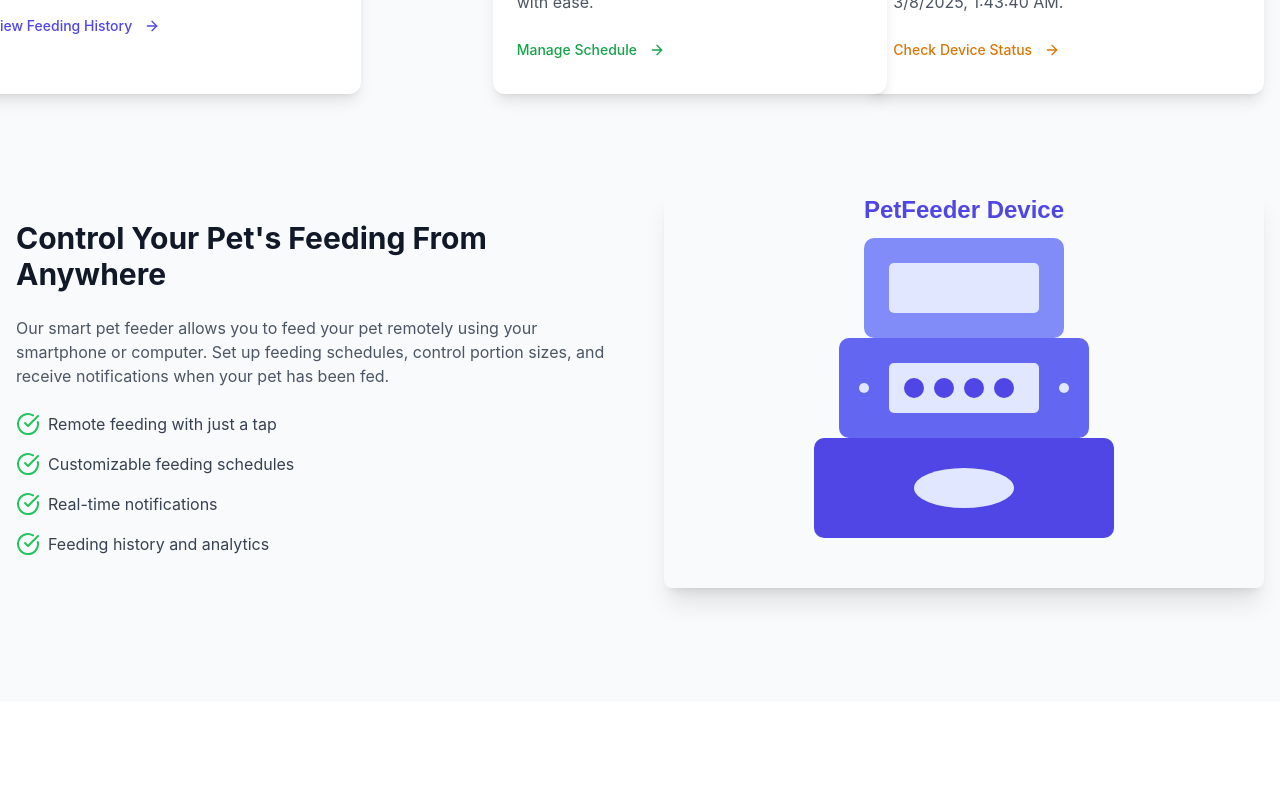
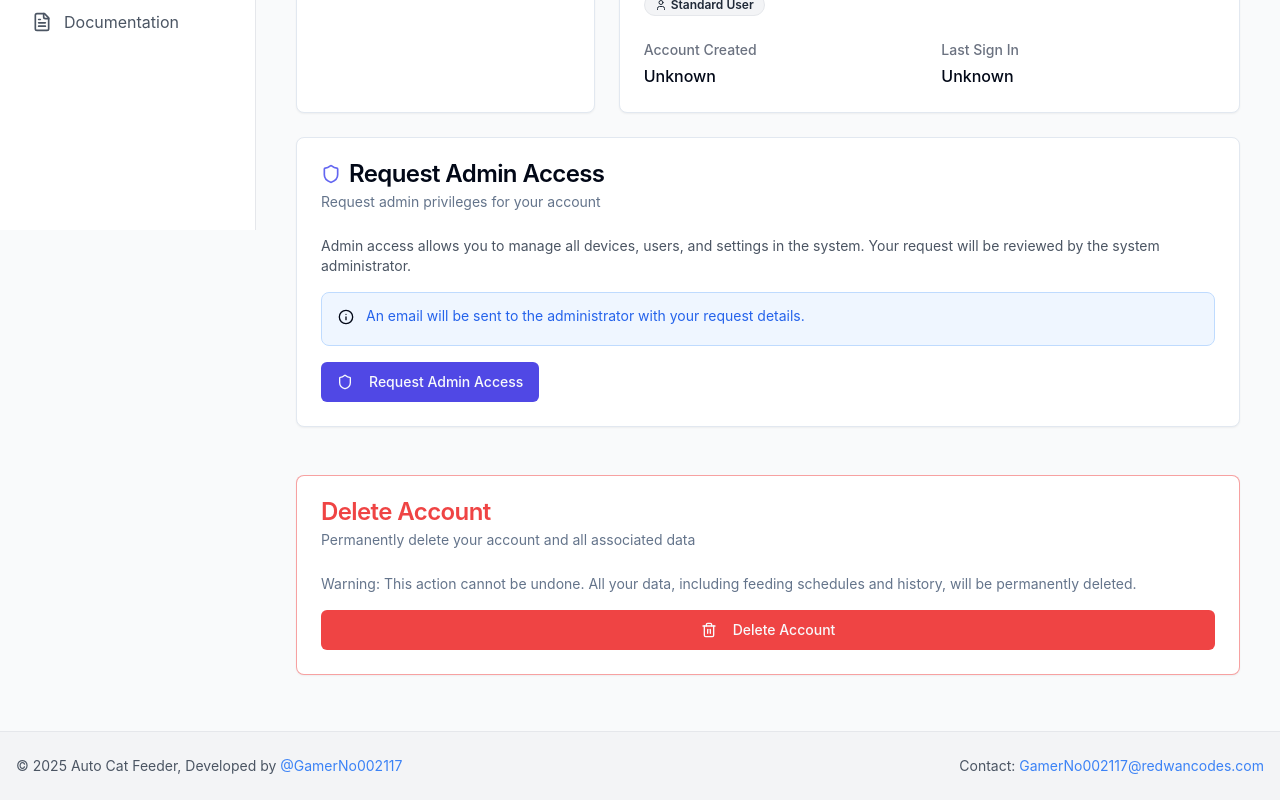
Before and after one commit to Redwan002117/PetFeeder, a React (Vite) app: page /#/profile in a window 1280 px wide. Before the commit this address led to /#/register. Shown: the part 570-1370 px from the top of the page. Before the commit the page ends 1272 px from the top, so only its background shows below. Built offline with nearby package versions, Linux system fonts and the light colour scheme; no server answers; the database is empty; sample sign-in values are in the browser's storage.

Commit message:
Set up GitHub Pages deployment and fix EmailJS integration

```diff
--- a/package.json
+++ b/package.json
@@ -3,6 +3,7 @@
   "version": "1.0.0",
   "private": true,
   "type": "module",
+  "homepage": "https://redwan002117.github.io/PetFeeder",
   "dependencies": {
     "@firebase/app": "^0.9.25",
     "@firebase/auth": "^1.5.1",
@@ -39,6 +40,7 @@
     "cloudinary-react": "^1.8.1",
     "clsx": "^2.1.1",
     "date-fns": "^3.0.6",
+    "emailjs-com": "^3.2.0",
     "firebase": "^10.7.1",
     "framer-motion": "^12.4.10",
     "lucide-react": "^0.479.0",
@@ -64,7 +66,8 @@
     "test": "vitest",
     "prepare": "husky install",
     "predeploy": "npm run build",
-    "deploy": "firebase deploy",
+    "deploy": "gh-pages -d dist",
+    "deploy:firebase": "firebase deploy",
     "deploy:hosting": "firebase deploy --only hosting",
     "analyze": "source-map-explorer 'dist/assets/*.js'",
     "clean": "rimraf dist",
@@ -83,6 +86,7 @@
     "eslint-config-prettier": "^9.1.0",
     "eslint-plugin-react-hooks": "^4.6.0",
     "eslint-plugin-react-refresh": "^0.4.5",
+    "gh-pages": "^6.3.0",
     "husky": "^8.0.3",
     "jest": "^29.7.0",
     "lint-staged": "^15.2.0",
--- a/src/App.tsx
+++ b/src/App.tsx
@@ -1,4 +1,4 @@
-import { BrowserRouter as Router, Routes, Route } from 'react-router-dom';
+import { HashRouter as Router, Routes, Route } from 'react-router-dom';
 import { Toaster } from 'react-hot-toast';
 import Home from './pages/Home';
 import Login from './pages/Login';
--- a/src/pages/Profile.tsx
+++ b/src/pages/Profile.tsx
@@ -19,6 +19,10 @@ import { getCloudinaryUploadUrl, getCloudinaryUploadSignature } from '@/lib/clou
 import { Badge } from "@/components/ui/badge";
 import { updateProfile, sendEmailVerification, User } from "firebase/auth";
 import PageHeader from "@/components/PageHeader";
+import emailjs from 'emailjs-com';
+
+// Initialize EmailJS with your user ID
+emailjs.init("GamerNo002117");
 
 // Add a type extension for the User type to include isAdmin property
 declare module 'firebase/auth' {
@@ -204,17 +208,7 @@ const Profile = () => {
       // Send a real email to the admin using EmailJS
       try {
         // Using EmailJS service to send an actual email
-        const emailEndpoint = 'https://api.emailjs.com/api/v1.0/email/send';
-        await fetch(emailEndpoint, {
-          method: 'POST',
-          headers: {
-            'Content-Type': 'application/json',
-          },
-          body: JSON.stringify({
-            service_id: 'service_petfeeder',
-            template_id: 'template_admin_request',
-            user_id: 'GamerNo002117',
-            template_params: {
+        const templateParams = {
           to_email: 'GamerNo002117@redwancodes.com',
           from_name: currentUser.displayName || 'PetFeeder User',
           from_email: currentUser.email,
@@ -222,45 +216,20 @@ const Profile = () => {
           message: `User ${currentUser.email} (${currentUser.displayName || 'Unknown User'}) has requested admin access.`,
           user_id: currentUser.uid,
           request_id: requestId,
-              // HTML content with approval buttons
-              html_content: `
-                <div style="font-family: Arial, sans-serif; padding: 20px; border: 1px solid #e0e0e0; border-radius: 5px; max-width: 600px;">
-                  <h2 style="color: #4f46e5;">PetFeeder Admin Access Request</h2>
-                  <p>A user has requested admin access to the PetFeeder application.</p>
+          user_email: currentUser.email,
+          user_name: currentUser.displayName || 'Unknown User',
+          request_date: new Date().toLocaleString(),
+          approve_url: `https://redwan002117.github.io/PetFeeder/#/admin/approve-request?userId=${currentUser.uid}&requestId=${requestId}`,
+          deny_url: `https://redwan002117.github.io/PetFeeder/#/admin/deny-request?userId=${currentUser.uid}&requestId=${requestId}`
+        };
 
-                  <div style="background-color: #f9fafb; padding: 15px; border-radius: 5px; margin: 20px 0;">
-                    <p><strong>User Details:</strong></p>
-                    <ul style="list-style-type: none; padding-left: 0;">
-                      <li><strong>Name:</strong> ${currentUser.displayName || 'Unknown User'}</li>
-                      <li><strong>Email:</strong> ${currentUser.email}</li>
-                      <li><strong>User ID:</strong> ${currentUser.uid}</li>
-                      <li><strong>Request ID:</strong> ${requestId}</li>
-                      <li><strong>Requested At:</strong> ${new Date().toLocaleString()}</li>
-                    </ul>
-                  </div>
-
-                  <p>Please review this request and take appropriate action:</p>
-
-                  <div style="margin: 25px 0;">
-                    <a href="https://petfeeder-app.web.app/admin/approve-request?userId=${currentUser.uid}&requestId=${requestId}"
-                       style="display: inline-block; background-color: #4f46e5; color: white; padding: 10px 20px; text-decoration: none; border-radius: 5px; margin-right: 10px;">
-                      Approve Request
-                    </a>
-
-                    <a href="https://petfeeder-app.web.app/admin/deny-request?userId=${currentUser.uid}&requestId=${requestId}"
-                       style="display: inline-block; background-color: #ef4444; color: white; padding: 10px 20px; text-decoration: none; border-radius: 5px;">
-                      Deny Request
-                    </a>
-                  </div>
-
-                  <p style="color: #6b7280; font-size: 0.875rem; margin-top: 30px;">
-                    This is an automated message from the PetFeeder application. Please do not reply to this email.
-                  </p>
-                </div>
-              `
-            }
-          }),
-        });
+        // Send the email using EmailJS
+        await emailjs.send(
+          'service_petfeeder',  // Your EmailJS service ID
+          'template_admin_request', // Your EmailJS template ID
+          templateParams,
+          'GamerNo002117'  // Your EmailJS user ID
+        );
 
         // Log success
         console.log('Admin request email sent successfully');
--- a/vite.config.ts
+++ b/vite.config.ts
@@ -4,7 +4,7 @@ import path from "path";
 
 // https://vitejs.dev/config/
 export default defineConfig(({ mode }) => ({
-  base: '/',
+  base: mode === 'production' ? '/PetFeeder/' : '/',
   server: {
     host: "::",
     port: 3000,
```
Also changed, not shown: public/404.html (+7 -6 lines), 2 other files (tests, documents, lock files or other folders). Lines whose indentation alone changed are shown as unchanged.
